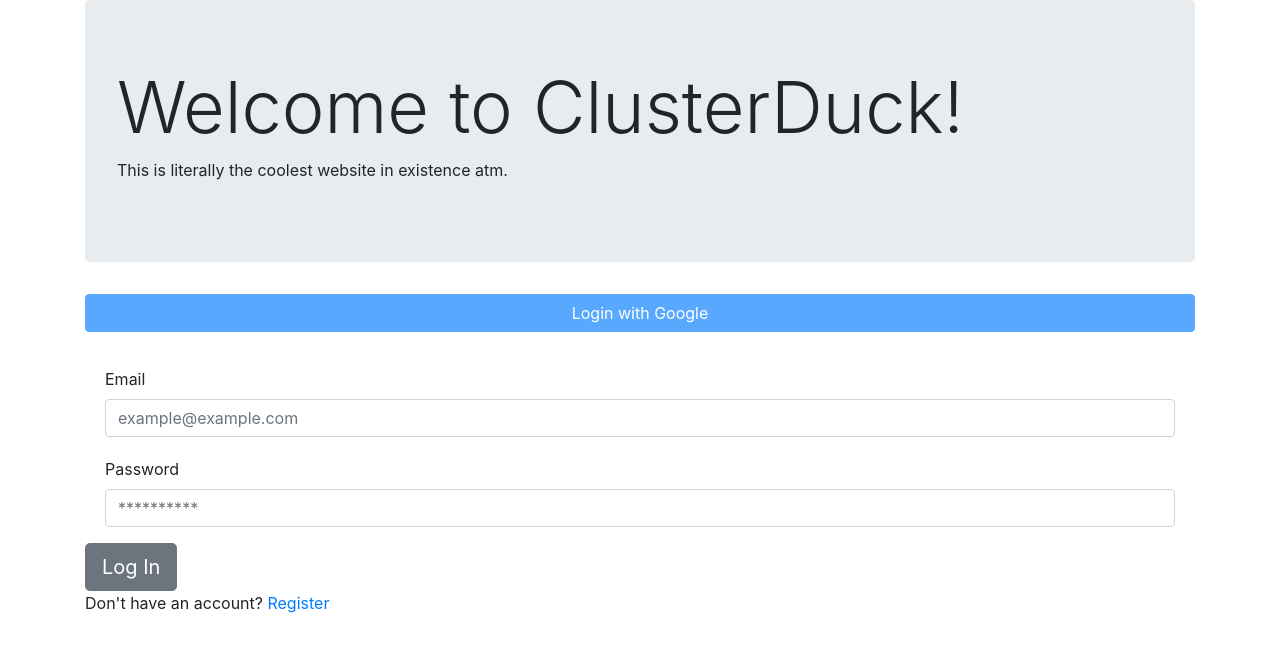
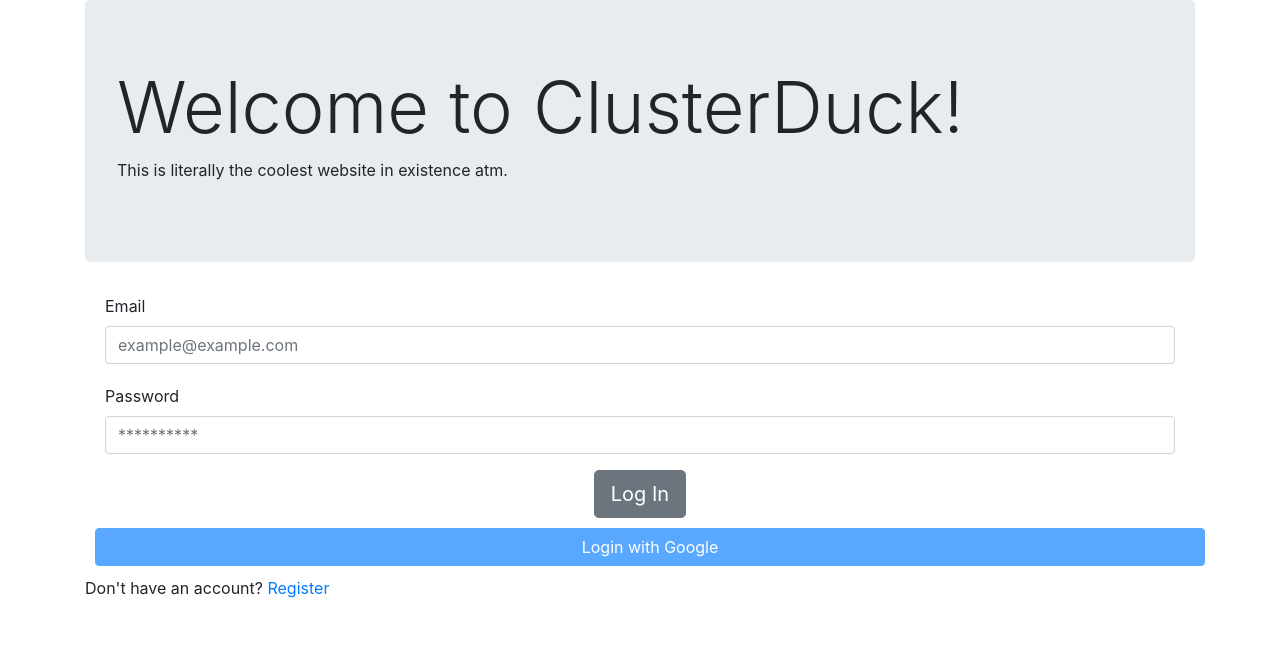
Before and after one commit to marinov98/Cluster-Duck, a React (Create React App) app in the folder client/: page /login in a window 1280 px wide. Shown: the top 652 px of the page. Built offline with nearby package versions, Linux system fonts and the light colour scheme.

Commit message:
more styling on register and frontend

```diff
--- /dev/null
+++ b/client/src/components/auth/Login.css
@@ -0,0 +1,3 @@
+.form-button {
+    text-align: center;
+}
--- a/client/src/components/auth/Login.js
+++ b/client/src/components/auth/Login.js
@@ -2,6 +2,7 @@ import React, { Component } from "react";
 import { GoogleLogin } from "react-google-login";
 import { loginUser } from "./../../utils/auth";
 import "../../App.css";
+import "./Login.css";
 import {
   Container,
   Jumbotron,
@@ -97,24 +98,6 @@ class Login extends Component {
           <h1 className="display-3">Welcome to ClusterDuck!</h1>
           <p>This is literally the coolest website in existence atm.</p>
         </Jumbotron>
-        <GoogleLogin
-          clientId="1041011900309-oaq4n0svcmrocdf4q3q9hdgpudlfllfs.apps.googleusercontent.com"
-          render={renderProps => (
-            <Button
-              className="login-button"
-              color="primary"
-              onClick={renderProps.onClick}
-              disabled={renderProps.disabled}
-              style={{ marginBottom: "15px" }}
-            >
-              Login with Google
-            </Button>
-          )}
-          buttonText="Login"
-          onSuccess={responseGoogleGood}
-          onFailure={responseGoogleBad}
-          cookiePolicy={"single_host_origin"}
-        />
         <Form className="form" onSubmit={this.handleSubmit}>
           <FormGroup className="form-box">
             <Label for="email">Email</Label>
@@ -137,9 +120,27 @@ class Login extends Component {
             />
           </FormGroup>
           <FormText className="form-box-error">{this.displayErrors()}</FormText>
-          <Button size="lg" style={{ textAlign: "center" }}>
-            Log In
-          </Button>
+          <div className="form-button">
+            <Button size="lg">Log In</Button>
+          </div>
+          <GoogleLogin
+            clientId="1041011900309-oaq4n0svcmrocdf4q3q9hdgpudlfllfs.apps.googleusercontent.com"
+            render={renderProps => (
+              <Button
+                className="login-button"
+                color="primary"
+                onClick={renderProps.onClick}
+                disabled={renderProps.disabled}
+                style={{ margin: "10px", textAlign: "center" }}
+              >
+                Login with Google
+              </Button>
+            )}
+            buttonText="Login"
+            onSuccess={responseGoogleGood}
+            onFailure={responseGoogleBad}
+            cookiePolicy={"single_host_origin"}
+          />
         </Form>
         <div className="register-box">
           Don't have an account? <Link to="/register">Register</Link>
--- a/client/src/components/auth/Register.css
+++ b/client/src/components/auth/Register.css
@@ -10,6 +10,7 @@
     margin: 20px;
 }
 
+
 .register-selector {
     margin: 7px;
 }
--- a/client/src/components/auth/Register.js
+++ b/client/src/components/auth/Register.js
@@ -104,7 +104,7 @@ class Register extends Component {
                 type="email"
                 name="email"
                 className="form-box-input"
-                placeholder="email@email"
+                placeholder="example@example.com"
                 onChange={this.handleChange}
               />
             </FormGroup>
@@ -114,7 +114,7 @@ class Register extends Component {
                 type="password"
                 name="password"
                 className="form-box-input"
-                placeholder="password"
+                placeholder="*************"
                 onChange={this.handleChange}
               />
             </FormGroup>
@@ -124,7 +124,7 @@ class Register extends Component {
                 type="password"
                 name="confirmedPassword"
                 className="form-box-input"
-                placeholder="password"
+                placeholder="*************"
                 onChange={this.handleChange}
               />
             </FormGroup>
```
